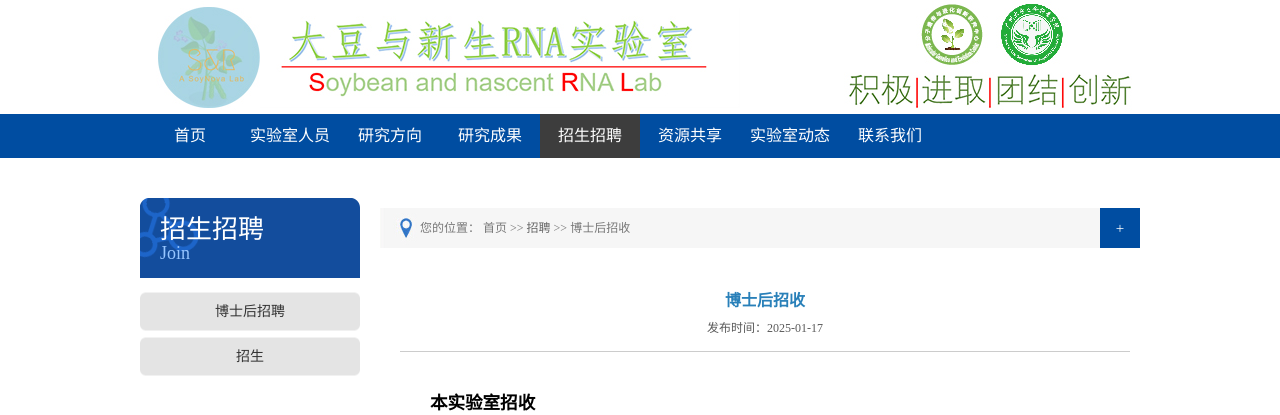
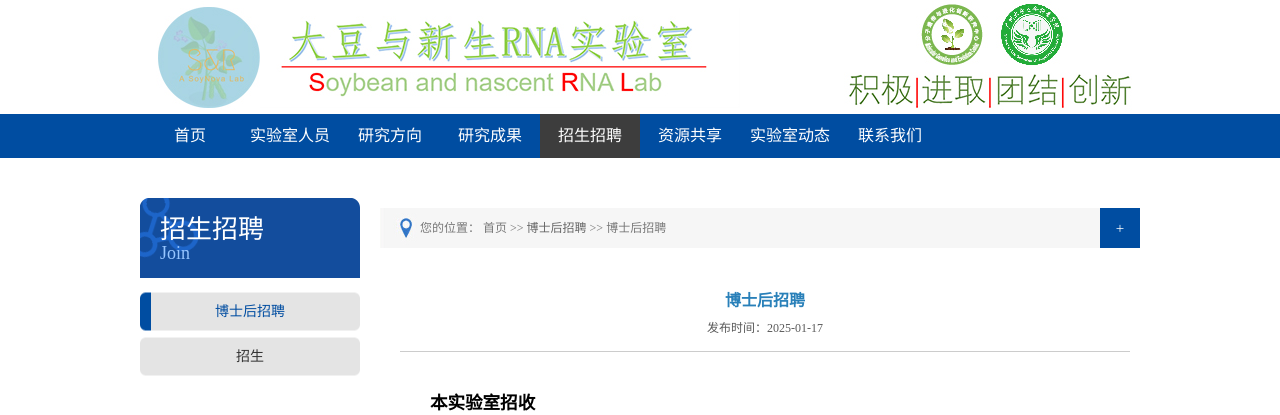
Before and after one commit to zhanweimin2021/zhanweimin2021.github.io, a Jekyll site: the page built from recruit/_posts/2025-01-17-recruit1.html, in a window 1280 px wide. Shown: the top 415 px of the page. Built offline with Jekyll 4.4.1, drawn with Linux system fonts in a browser that asks for light colours.

Commit message:
Update 2025-01-17-recruit1.html

```diff
--- a/recruit/_posts/2025-01-17-recruit1.html
+++ b/recruit/_posts/2025-01-17-recruit1.html
@@ -4,11 +4,11 @@ permalink: /recruit/recruit1.html
 category: join
 category-en: Join
 category-cn: 招生招聘
-type: 招聘
+type: 博士后招聘
 type-en: recruit
-title: 博士后招收
-keywords: 博士后招收
-description: 博士后招收
+title: 博士后招聘
+keywords: 博士后招聘
+description: 博士后招聘
 ---
 <br>
 <h3><b>本实验室招收</b></h3>
```
